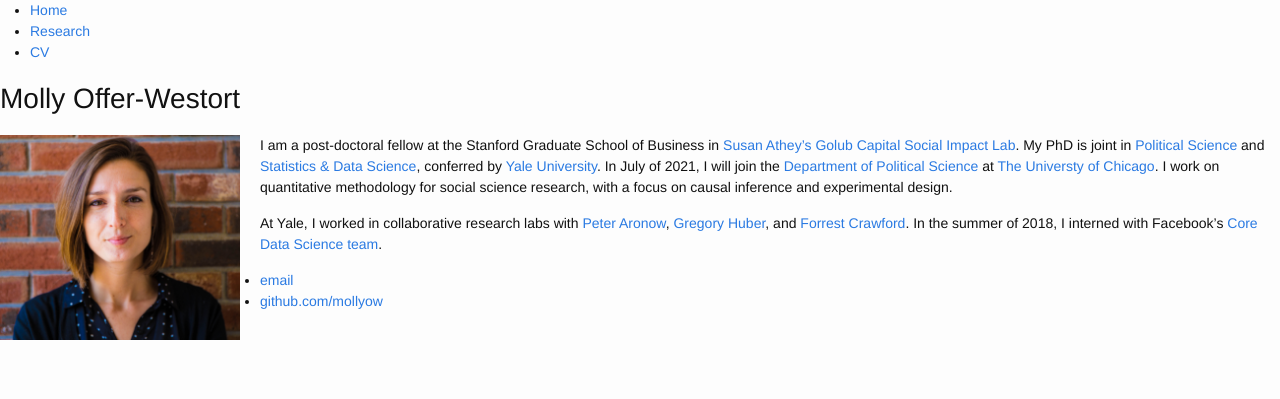
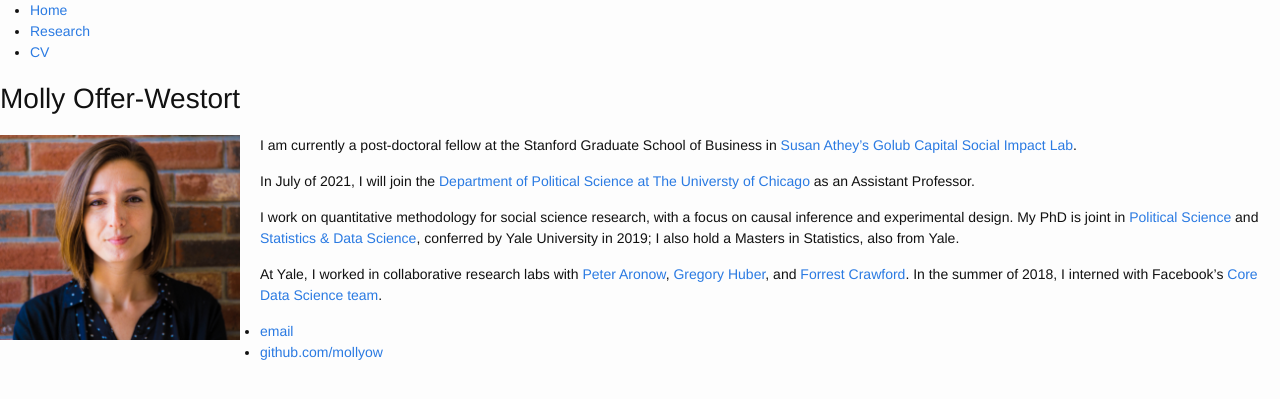
Before and after one commit to mollyow/mollyow.github.io, a Jekyll site: the page built from index.markdown, in a window 1280 px wide. Shown: the top 399 px of the page. Built offline with Jekyll 4.4.1, drawn with Linux system fonts in a browser that asks for light colours.

Commit message:
update cv

```diff
--- a/_layouts/design-mow.html
+++ b/_layouts/design-mow.html
@@ -12,7 +12,7 @@
 	    		<ul>
 	        		<li><a href="/">Home</a></li>
 	        		<li><a href="/research">Research</a></li>
-	        		<li><a href="https://mollyow.github.io/assets/cv_MOW_2019.pdf">CV</a></li>
+	        		<li><a href="https://mollyow.github.io/assets/cv_MOW_2020.pdf">CV</a></li>
 	        		<!-- <li><a href="/contact">Contact</a></li> -->
 	    		</ul>
 			</nav>
--- a/index.markdown
+++ b/index.markdown
@@ -5,6 +5,10 @@
 ---
 <img style="float: left; width: 240px; margin: 0 20px 10px 0" src="/assets/molly_brick.jpg" alt="pic" />
 
-I am a post-doctoral fellow at the Stanford Graduate School of Business in [Susan Athey's](https://athey.people.stanford.edu/) [Golub Capital Social Impact Lab](https://www.gsb.stanford.edu/faculty-research/centers-initiatives/sil){:target="_blank"}. My PhD is joint in [Political Science](http://politicalscience.yale.edu/){:target="_blank"} and [Statistics & Data Science](http://statistics.yale.edu/){:target="_blank"}, conferred by [Yale University](http://www.yale.edu/){:target="_blank"}. In July of 2021, I will join the [Department of Political Science](https://political-science.uchicago.edu/){:target="_blank"} at [The Universty of Chicago](https://www.uchicago.edu/){:target="_blank"}. I work on quantitative methodology for social science research, with a focus on causal inference and experimental design.
+I am currently a post-doctoral fellow at the Stanford Graduate School of Business in [Susan Athey's](https://athey.people.stanford.edu/) [Golub Capital Social Impact Lab](https://www.gsb.stanford.edu/faculty-research/centers-initiatives/sil){:target="_blank"}.
+
+In July of 2021, I will join the [Department of Political Science at The Universty of Chicago](https://political-science.uchicago.edu/){:target="_blank"} as an Assistant Professor.
+
+I work on quantitative methodology for social science research, with a focus on causal inference and experimental design. My PhD is joint in [Political Science](http://politicalscience.yale.edu/){:target="_blank"} and [Statistics & Data Science](http://statistics.yale.edu/){:target="_blank"}, conferred by Yale University in 2019; I also hold a Masters in Statistics, also from Yale.
 
 At Yale, I worked in collaborative research labs with [Peter Aronow](http://aronow.research.yale.edu/){:target="_blank"}, [Gregory Huber](http://huber.research.yale.edu/gspd.html){:target="_blank"}, and [Forrest Crawford](http://www.crawfordlab.io/people/){:target="_blank"}. In the summer of 2018, I interned with Facebook's [Core Data Science team](https://research.fb.com/category/data-science/){:target="_blank"}.
```
Also changed, not shown: research/index.markdown (+33 -2 lines), 2 other files.
